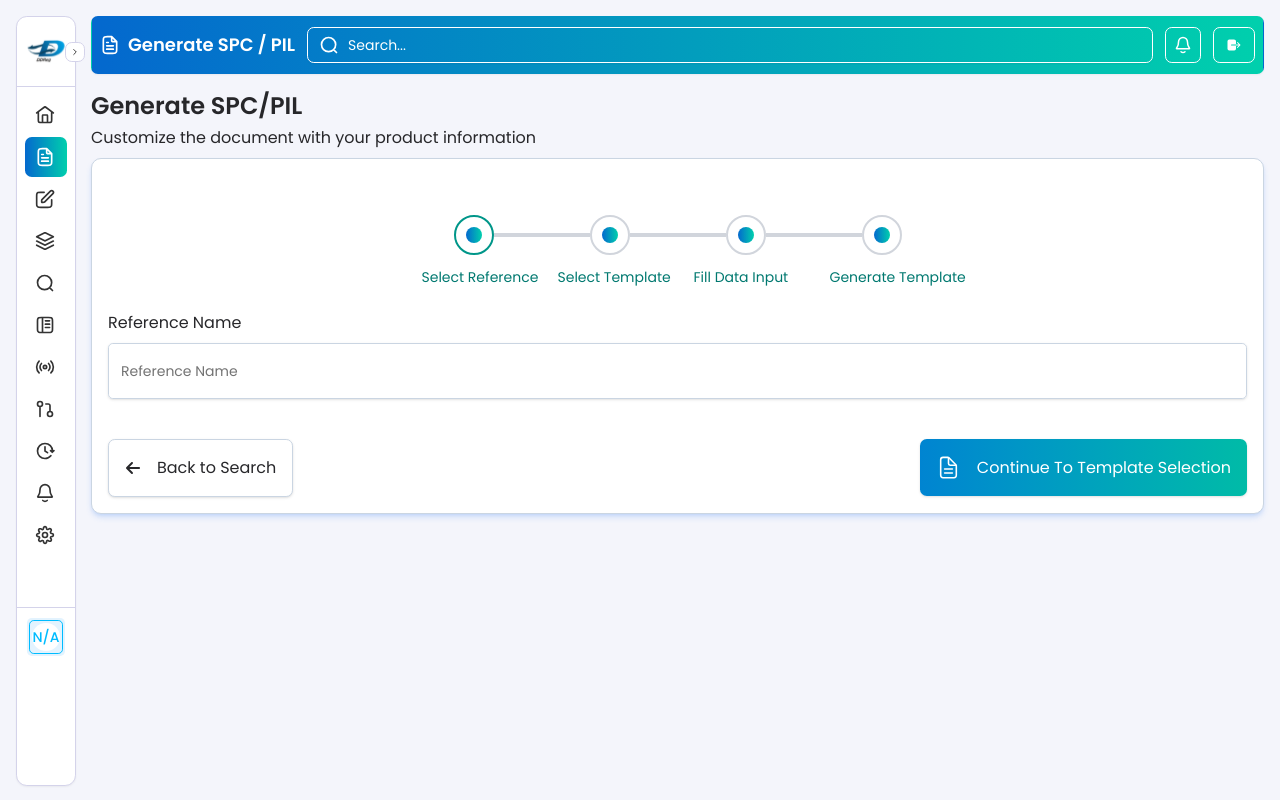
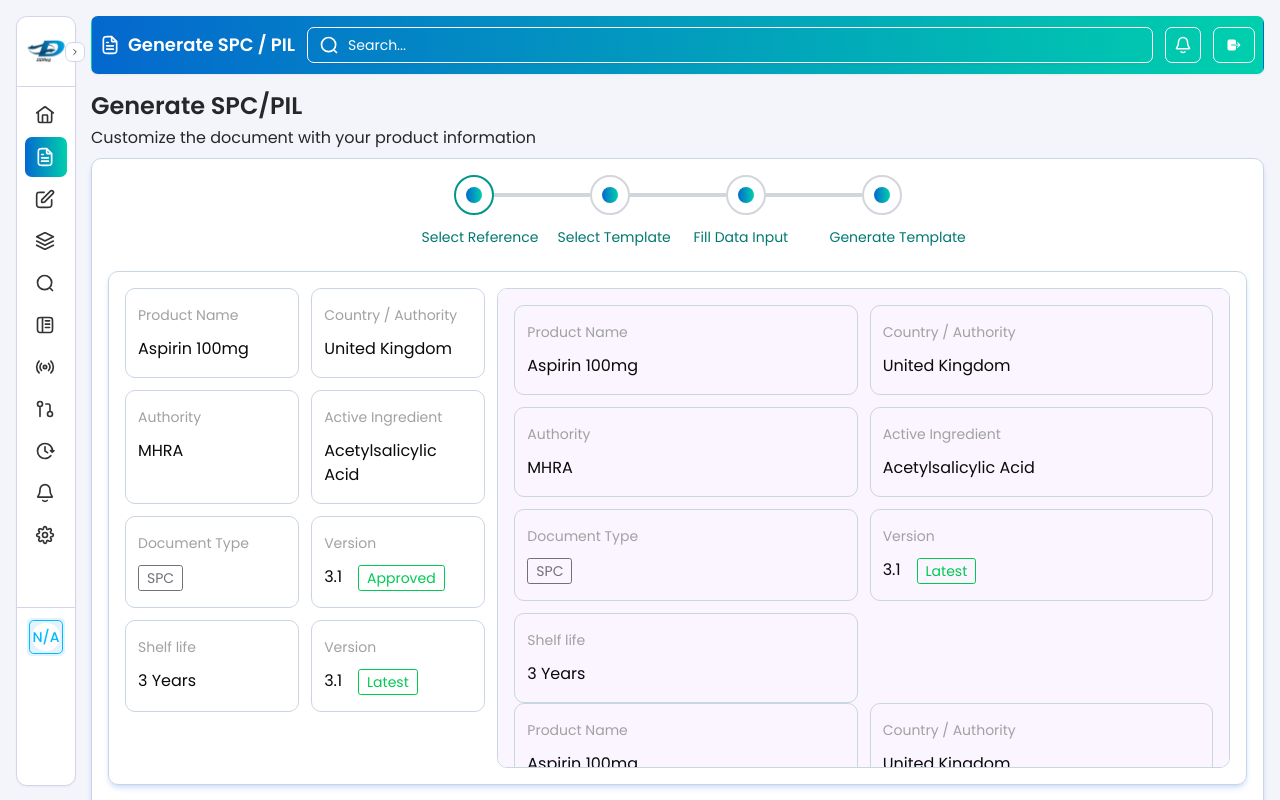
Before and after one commit to satyamtheone/ddreg-spc-pil, a Next.js app: page /generate-SPC-PIL/generateDocument in a window 1280 px wide. Built offline with nearby package versions, Linux system fonts and the light colour scheme.

Commit message:
select rfeference step ui added

```diff
--- a/app/(authenticated)/generate-SPC-PIL/generateDocument/generateDocumentForm/forms/GenerateTemplate.tsx
+++ b/app/(authenticated)/generate-SPC-PIL/generateDocument/generateDocumentForm/forms/GenerateTemplate.tsx
@@ -28,7 +28,7 @@ export default function GenerateTemplate() {
             placeholder="Reference Name"
             label="Reference Name"
           />
-          <div className="w-full flex justify-between">
+          <div className="w-full flex justify-between ">
             <div>
               <DynamicButton
                 text="Back "
--- /dev/null
+++ b/app/(authenticated)/generate-SPC-PIL/generateDocument/generateDocumentForm/forms/ReferenceContent.tsx
@@ -0,0 +1,70 @@
+import React from "react";
+import ContentBoxes from "./contetntBoxes";
+
+type ReferenceContentProps = {};
+
+const ReferenceContent: React.FC<ReferenceContentProps> = (props) => {
+  return (
+    <div className="spcBNS p-4 rounded-[10px]  ">
+      <div className="grid grid-cols-12 gap-3 h-120">
+        <div className="col-span-4  h-full overflow-auto animate-dialog-slide-down">
+          <div className="grid grid-cols-1 gap-3 xl:grid-cols-2">
+            <ContentBoxes title="Product Name" subTitle="Aspirin 100mg" />
+            <ContentBoxes
+              title="Country / Authority"
+              subTitle="United Kingdom"
+            />
+            <ContentBoxes title="Authority" subTitle="MHRA" />
+            <ContentBoxes
+              title="Active Ingredient"
+              subTitle="Acetylsalicylic Acid"
+            />
+            <ContentBoxes title="Document Type" chipText="SPC" />
+            <ContentBoxes title="Version" subTitle="3.1" chipText="Approved" />
+            <ContentBoxes title="Shelf life" subTitle="3 Years" />
+
+            <ContentBoxes title="Version" subTitle="3.1" chipText="Latest" />
+          </div>
+        </div>
+        <div className="col-span-8 border-slate-300 border p-4 bg-purple-50 rounded-[10px]  h-full overflow-auto animate-dialog-slide-down ">
+          <div className="col-span-4">
+            <div className="grid grid-cols-1 gap-3 xl:grid-cols-2">
+              <ContentBoxes title="Product Name" subTitle="Aspirin 100mg" />
+              <ContentBoxes
+                title="Country / Authority"
+                subTitle="United Kingdom"
+              />
+              <ContentBoxes title="Authority" subTitle="MHRA" />
+              <ContentBoxes
+                title="Active Ingredient"
+                subTitle="Acetylsalicylic Acid"
+              />
+              <ContentBoxes title="Document Type" chipText="SPC" />
+              <ContentBoxes title="Version" subTitle="3.1" chipText="Latest" />
+              <ContentBoxes title="Shelf life" subTitle="3 Years" />
+            </div>
+          </div>{" "}
+          <div className="col-span-4">
+            <div className="grid grid-cols-1 gap-3 xl:grid-cols-2">
+              <ContentBoxes title="Product Name" subTitle="Aspirin 100mg" />
+              <ContentBoxes
+                title="Country / Authority"
+                subTitle="United Kingdom"
+              />
+              <ContentBoxes title="Authority" subTitle="MHRA" />
+              <ContentBoxes
+                title="Active Ingredient"
+                subTitle="Acetylsalicylic Acid"
+              />
+              <ContentBoxes title="Document Type" chipText="SPC" />
+              <ContentBoxes title="Version" subTitle="3.1" chipText="Latest" />
+              <ContentBoxes title="Shelf life" subTitle="3 Years" />
+            </div>
+          </div>
+        </div>
+      </div>
+    </div>
+  );
+};
+
+export default ReferenceContent;
--- a/app/(authenticated)/generate-SPC-PIL/generateDocument/generateDocumentForm/forms/SelectReference.tsx
+++ /dev/null
@@ -1,52 +0,0 @@
-"use client";
-
-import { Formik, Form, Field } from "formik";
-import { useStepper } from "../stepper/stepperContext,";
-import { step1Schema } from "../validation/schema";
-import FormikInput from "@/components/FormikComponents/FormikInput";
-import DynamicButton from "@/components/common/DynamicButton";
-import { FaArrowLeft } from "react-icons/fa6";
-import { IoDocumentTextOutline } from "react-icons/io5";
-
-export default function SelectReference() {
-  const { formData, updateData, setStep } = useStepper();
-
-  return (
-    <Formik
-      initialValues={{
-        referenceName: formData.referenceName || "",
-      }}
-      validationSchema={step1Schema}
-      onSubmit={(values) => {
-        updateData(values);
-        setStep(2);
-      }}
-    >
-      <Form className="flex flex-col gap-4">
-        <FormikInput
-          name="referenceName"
-          placeholder="Reference Name"
-          label="Reference Name"
-        />
-        <div className="w-full flex justify-between">
-          <div>
-            <DynamicButton
-              text="Back to Search"
-              type="button"
-              variant="card"
-              icon={<FaArrowLeft />}
-            />
-          </div>
-          <div>
-            <DynamicButton
-              text="Continue To Template Selection"
-              type="submit"
-              variant="submit"
-              icon={<IoDocumentTextOutline size={25} />}
-            />
-          </div>
-        </div>
-      </Form>
-    </Formik>
-  );
-}
--- /dev/null
+++ b/app/(authenticated)/generate-SPC-PIL/generateDocument/generateDocumentForm/forms/SelectReferenceForm.tsx
@@ -0,0 +1,74 @@
+"use client";
+import { Formik, Form, Field } from "formik";
+import { useStepper } from "../stepper/stepperContext,";
+import { step1Schema } from "../validation/schema";
+import DynamicButton from "@/components/common/DynamicButton";
+import { FaArrowLeft } from "react-icons/fa6";
+import { IoDocumentTextOutline } from "react-icons/io5";
+import ReferenceContent from "./ReferenceContent";
+import FormikAwareCheckBox from "@/components/FormikComponents/FormikAwareCheckBox";
+
+export default function SelectReferenceForm() {
+  const { formData, updateData, setStep } = useStepper();
+
+  return (
+    <Formik
+      initialValues={{
+        slectedDocument: formData.slectedDocument || "",
+      }}
+      validationSchema={step1Schema}
+      onSubmit={(values) => {
+        setStep(2);
+      }}
+    >
+      {({ isValid, dirty }) => (
+        <Form className="flex flex-col gap-4">
+          <ReferenceContent />
+          <div
+            className={`${formData.slectedDocument == true ? "border-cyan-500 bg-cyan-50 shadow-md shadow-cyan-100 " : "border-slate-300 shadow-sm"} border  p-4 rounded-[10px]`}
+          >
+            <div className="flex gap-4 items-center">
+              <div>
+                <FormikAwareCheckBox
+                  name="slectedDocument"
+                  onChange={(checked) =>
+                    updateData({ slectedDocument: checked })
+                  }
+                />
+              </div>
+              <div className="text-zinc-800">
+                <div className="text-base font-medium">
+                  I confirm that this is the correct reference document
+                </div>
+                <div className="text-sm font-normal">
+                  I have reviewed the document details and confirmed the brand
+                  name, active ingredient, country, and document type are
+                  accurate.
+                </div>
+              </div>
+            </div>
+          </div>
+          <div className="w-full flex justify-between">
+            <div>
+              <DynamicButton
+                text="Back to Search"
+                type="button"
+                variant="card"
+                icon={<FaArrowLeft />}
+              />
+            </div>
+            <div>
+              <DynamicButton
+                isSubmitting={!dirty || !isValid}
+                text="Continue To Template Selection"
+                type="submit"
+                variant="submit"
+                icon={<IoDocumentTextOutline size={25} />}
+              />
+            </div>
+          </div>
+        </Form>
+      )}
+    </Formik>
+  );
+}
--- /dev/null
+++ b/app/(authenticated)/generate-SPC-PIL/generateDocument/generateDocumentForm/forms/contetntBoxes.tsx
@@ -0,0 +1,28 @@
+import MiniChip from "@/components/common/miniChip";
+import React, { JSX } from "react";
+
+type ContentBoxesProps = {
+  title: string;
+  subTitle?: string;
+  chipText?: string;
+};
+
+const ContentBoxes: React.FC<ContentBoxesProps> = ({
+  title,
+  chipText,
+  subTitle,
+}) => {
+  return (
+    <div className="border-slate-300 border p-3 py-4 rounded-[10px]">
+      <div className="flex flex-col gap-3">
+        <div className="text-sm text-neutral-400 ">{title}</div>
+        <div className="flex gap-4 flex-wrap">
+          {subTitle && <div className="">{subTitle}</div>}
+          {chipText && <MiniChip status={chipText} />}
+        </div>
+      </div>
+    </div>
+  );
+};
+
+export default ContentBoxes;
--- a/app/(authenticated)/generate-SPC-PIL/generateDocument/generateDocumentForm/multistepDocumentForm.tsx
+++ b/app/(authenticated)/generate-SPC-PIL/generateDocument/generateDocumentForm/multistepDocumentForm.tsx
@@ -1,19 +1,18 @@
 "use client";
 
 import StepDataInput from "./forms/StepDataInput";
-import Step2 from "./forms/SelectTemplate";
 import Stepper from "./stepper/stepper";
 import { StepperProvider, useStepper } from "./stepper/stepperContext,";
 import SelectTemplate from "./forms/SelectTemplate";
-import SelectReference from "./forms/SelectReference";
 import GenerateTemplate from "./forms/GenerateTemplate";
+import SelectReferenceForm from "./forms/SelectReferenceForm";
 
 function FormController() {
   const { step } = useStepper();
 
   switch (step) {
     case 1:
-      return <SelectReference />;
+      return <SelectReferenceForm />;
     case 2:
       return <SelectTemplate />;
     case 3:
@@ -28,10 +27,10 @@ function FormController() {
 export default function MultistepDocumentForm() {
   return (
     <StepperProvider>
-      <div className="max-w-xl mx-auto mt-10">
+      <div className="max-w-xl mx-auto animate-dialog-slide-down ">
         <Stepper />
       </div>
-      <div>
+      <div className="animate-dialog-slide-down">
         <FormController />
       </div>
     </StepperProvider>
--- a/app/(authenticated)/generate-SPC-PIL/generateDocument/generateDocumentForm/validation/schema.ts
+++ b/app/(authenticated)/generate-SPC-PIL/generateDocument/generateDocumentForm/validation/schema.ts
@@ -1,7 +1,9 @@
 import * as Yup from "yup";
 
 export const step1Schema = Yup.object({
-  referenceName: Yup.string().required("Required"),
+  slectedDocument: Yup.boolean()
+    .oneOf([true], "You must select a document")
+    .required("Required"),
 });
 
 export const step2Schema = Yup.object({
--- /dev/null
+++ b/components/FormikComponents/FormikAwareCheckBox.tsx
@@ -0,0 +1,49 @@
+import React from "react";
+import { useField } from "formik";
+
+interface FormikCheckboxProps {
+  name: string;
+  label?: string;
+  onChange?: (checked: boolean) => void;
+  className?: string;
+}
+
+const FormikAwareCheckBox: React.FC<FormikCheckboxProps> = ({
+  label,
+  onChange,
+  className = "",
+  ...props
+}) => {
+  const [field, meta, helpers] = useField({ ...props, type: "checkbox" });
+
+  const handleChange = (e: React.ChangeEvent<HTMLInputElement>) => {
+    const checked = e.target.checked;
+
+    helpers.setValue(checked);
+
+    if (onChange) {
+      onChange(checked);
+    }
+  };
+
+  return (
+    <div className={`form-control ${className}`}>
+      <label className="label cursor-pointer justify-start gap-3">
+        <input
+          type="checkbox"
+          className="checkbox bg-teal-200 rounded-sm checked:bg-[linear-gradient(270deg,#06b6d4,#3b82f6)]  checked:text-white"
+          checked={field.value}
+          onChange={handleChange}
+          name={field.name}
+        />
+        <span className="label-text">{label}</span>
+      </label>
+
+      {meta.touched && meta.error && (
+        <p className="text-error text-sm mt-1">{meta.error}</p>
+      )}
+    </div>
+  );
+};
+
+export default FormikAwareCheckBox;
--- a/lib/storage.ts
+++ b/lib/storage.ts
@@ -10,7 +10,7 @@ export const loadForm = () => {
   return data ? JSON.parse(data) : null;
 };
 export interface StepFormData {
-  referenceName?: string;
+  slectedDocument?: boolean;
   templateName?: string;
   fillData?: string;
   generateTemplate?: string;
```
